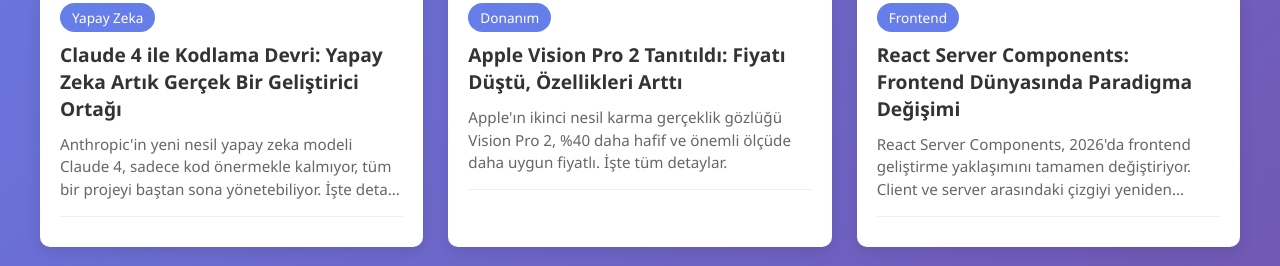
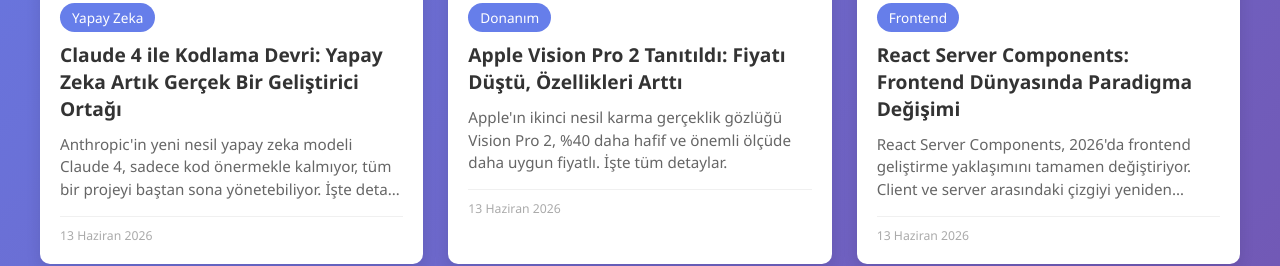
Before and after one commit to ilkerbekmezcii/teknolojiblogu, a website: page docs/index.html in a window 1280 px wide. Shown: the part 565-831 px from the top of the page. Drawn offline with Linux system fonts and the light colour scheme.

Commit message:
Kartlara tarih eklendi

```diff
--- a/docs/app.js
+++ b/docs/app.js
@@ -237,7 +237,9 @@ function loadArticles() {
                 <span class="article-category">${article.category}</span>
                 <h3 class="article-title">${article.title}</h3>
                 <p class="article-description">${article.description}</p>
-                <div class="article-meta"></div>
+                <div class="article-meta">
+                    <span class="article-date">${new Date(article.publishedAt).toLocaleDateString('tr-TR', { year: 'numeric', month: 'long', day: 'numeric' })}</span>
+                </div>
             </div>
         </div>
     `).join('');
--- a/docs/styles.css
+++ b/docs/styles.css
@@ -128,10 +128,15 @@ body {
     display: flex;
     justify-content: space-between;
     align-items: center;
-    font-size: 0.9em;
+    font-size: 0.85em;
     color: #999;
     border-top: 1px solid #f0f0f0;
     padding-top: 10px;
+}
+
+.article-date {
+    color: #aaa;
+    font-size: 0.9em;
 }
 
 .article-source {
```
